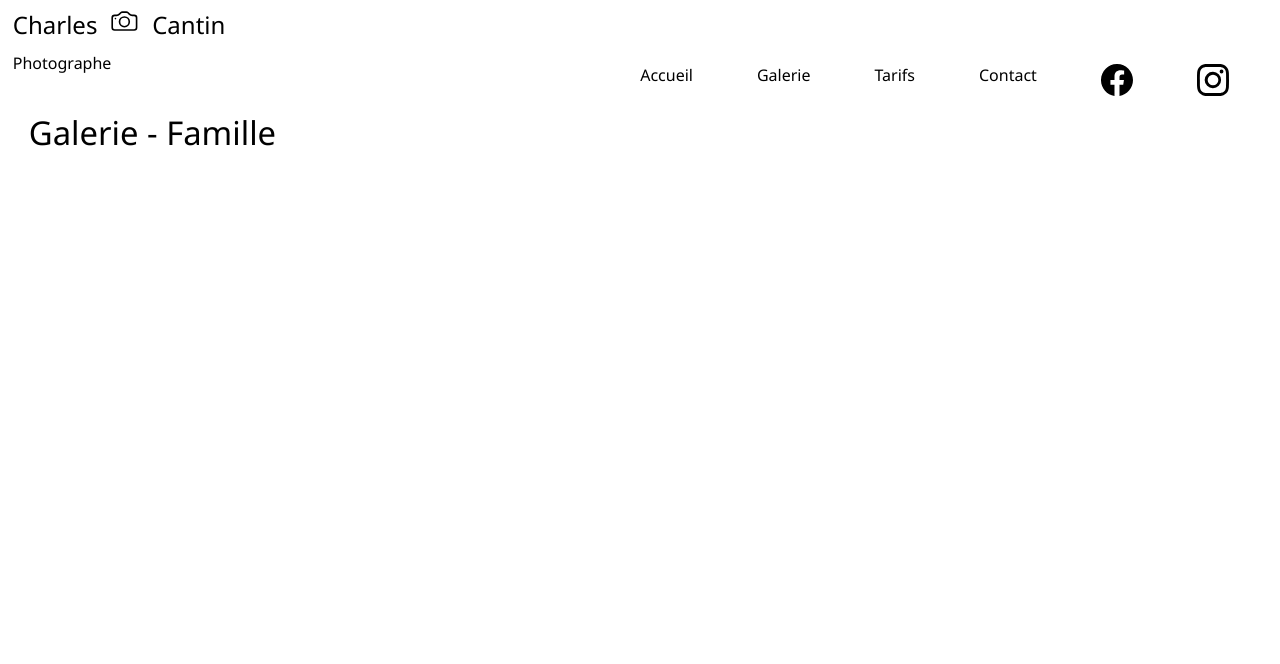
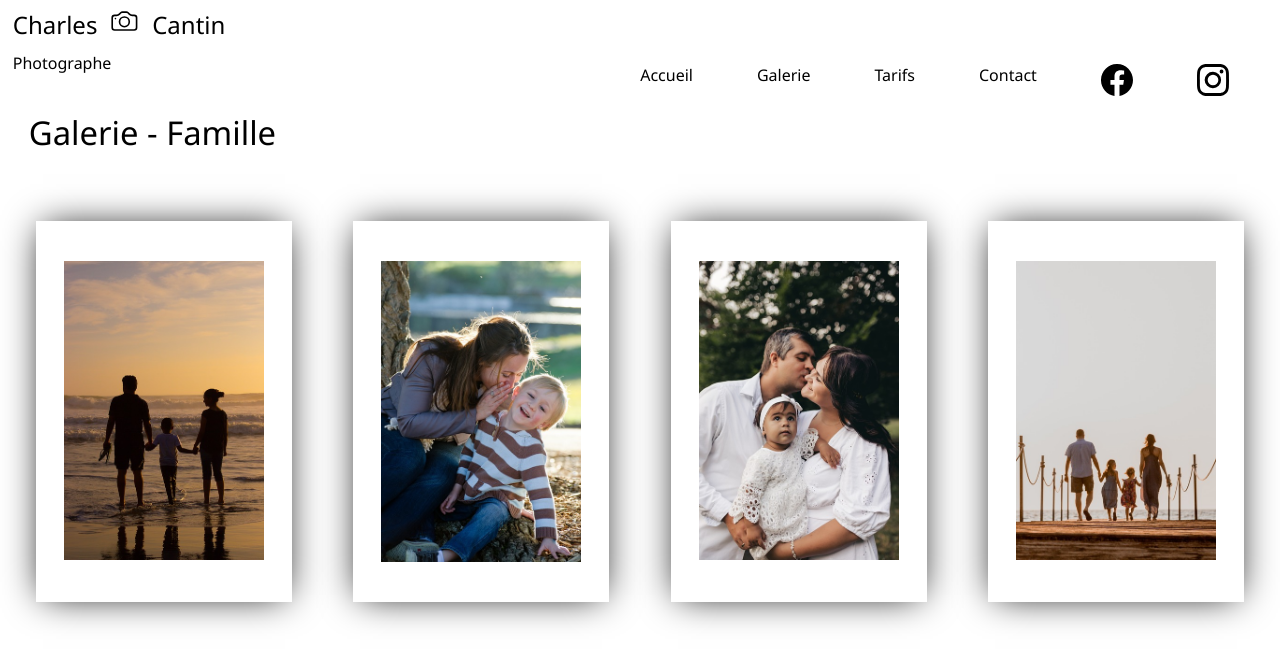
Before and after one commit to carlosdiazortiz/ECF-front-end-DIAZ-carlos, an Eleventy site: page src/gallery/mariage.md in a window 1280 px wide. Built offline with nearby package versions, Linux system fonts and the light colour scheme; Eleventy itself is replaced by a stand-in of ours; files that its build step writes are made by us from their sources.

Commit message:
Update Galerie “mariage”

```diff
--- a/src/gallery/mariage.md
+++ b/src/gallery/mariage.md
@@ -1,4 +1,9 @@
 ---
 category: Famille
-image: /img/uploads/IMG_20190806_1747521.jpg
+image: /img/uploads/siblings-7103506_640.jpg
+images:
+  - image: /img/uploads/beach-4455433_640.jpg
+  - image: /img/uploads/mother-3997967_640.jpg
+  - image: /img/uploads/emotion-7287548_640.jpg
+  - image: /img/uploads/family-6002642_640.jpg
 ---
```
Also changed, not shown: src/img/uploads/siblings-7103506_640.jpg (added).
